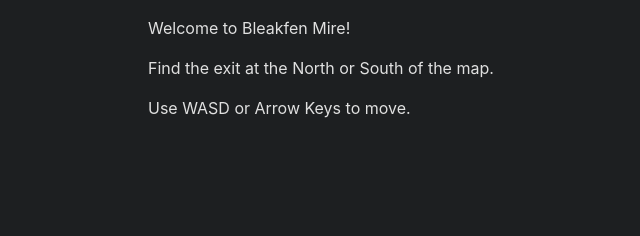
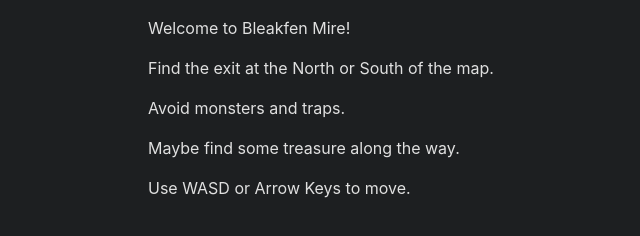
Before and after one commit to m4thayus/escape-from-the-mire-frontend, a plain HTML site: page index.html in a window 1280 px wide. Both pictures are taken after typing "Sample" into the empty fields and a click on the input "Start Game". Shown: the whole page, without its empty margins (222-862 px from the left). Drawn offline with nearby package versions, Linux system fonts and the light colour scheme; no server answers.

Commit message:
Add back in full welcome console text

```diff
--- a/index.html
+++ b/index.html
@@ -43,8 +43,8 @@
             <div id='console-container'>
                 <p>Welcome to Bleakfen Mire!</p>
                 <p>Find the exit at the North or South of the map.</p>
-                <!-- <p>Avoid monsters and traps.</p> -->
-                <!-- <p>Maybe find some treasure along the way.</p> -->
+                <p>Avoid monsters and traps.</p>
+                <p>Maybe find some treasure along the way.</p>
                 <p>Use WASD or Arrow Keys to move.</p>
             </div>
             <div style="text-align: right;">
```
